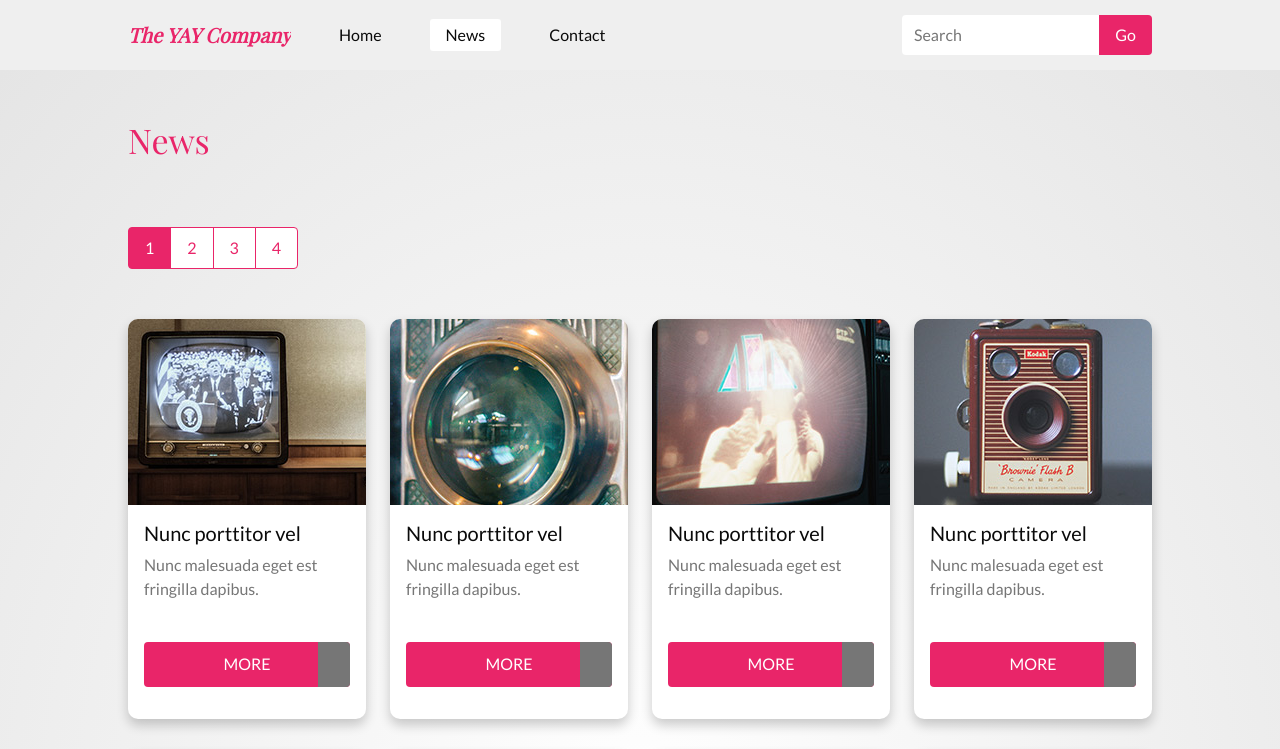
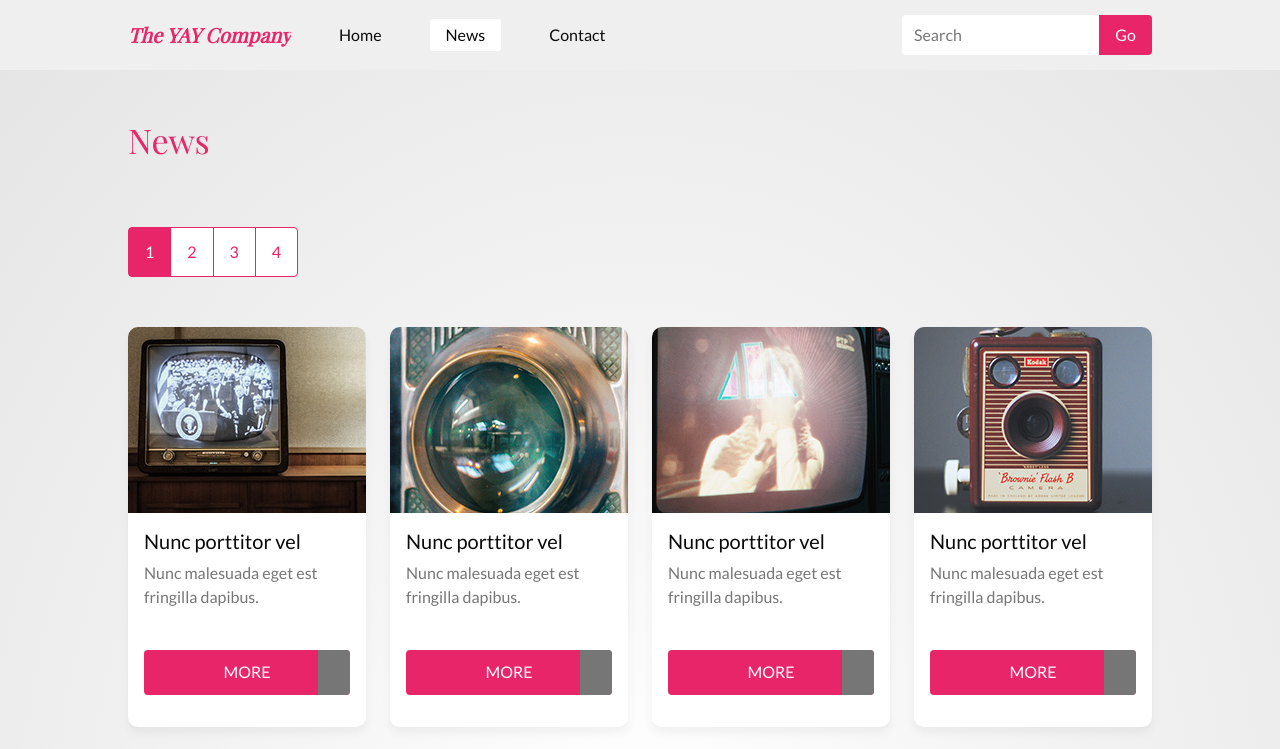
Before and after one commit to Noroff-FEU-Assignments/css-frameworks-ca-7oiden, a React (Create React App) app: page /news in a window 1280 px wide. Shown: the top 749 px of the page. Built offline with nearby package versions, Linux system fonts and the light colour scheme; a web font is replaced by a local one.

Commit message:
dropshadow mixin added

```diff
--- a/src/components/typography/ContactInfo.js
+++ b/src/components/typography/ContactInfo.js
@@ -4,22 +4,22 @@ function ContactInfo() {
   return (
     <>
       <div className="contact-info-items">
-        <div className="test">
+        <div className="contact-info-icon">
           <i className="fas fa-envelope"></i>
         </div>
         <p>hello@yay.com</p>
       </div>
       <div className="contact-info-items">
-        <div className="test">
+        <div className="contact-info-icon">
           <i className="fas fa-phone"></i>
         </div>
         <p>123 456 7890</p>
       </div>
       <div className="contact-info-items">
-        <div className="test">
+        <div className="contact-info-icon">
           <i className="fas fa-map-marker-alt"></i>
         </div>
-        <div className="address-container">
+        <div className="contact-info-address">
           <p>123 Some Street</p>
           <p>Somewhere</p>
           <p>Some City</p>
--- a/src/sass/partials/_accordion.scss
+++ b/src/sass/partials/_accordion.scss
@@ -1,8 +1,9 @@
 .accordion {
   //border: 2px solid black;
   border-radius: 10px !important;
-  box-shadow: $dropShadow;
   margin-bottom: 100px;
+
+  @include dropShadow(16px, 22px, 0.06);
 
   &:first-child {
     border-radius: 10px 10px 0 0;
@@ -19,6 +20,10 @@
   }
 
   &-body {
+    background: radial-gradient(
+      getColor(accordionGrad1),
+      getColor(accordionGrad2)
+    );
     display: flex;
     flex-direction: column;
     align-items: center;
--- a/src/sass/partials/_card.scss
+++ b/src/sass/partials/_card.scss
@@ -4,7 +4,8 @@
   border-radius: 10px;
   margin-bottom: 2rem;
   border: none;
-  box-shadow: $dropShadow;
+
+  @include dropShadow(6px, 10px, 0.05);
 
   &-body {
     padding: 1rem 2rem auto 1rem;
--- a/src/sass/partials/_customVariables.scss
+++ b/src/sass/partials/_custom.scss
@@ -7,6 +7,8 @@ $colors: (
   darkText: #0a0a0a,
   backgroundGrad1: #ffffff,
   backgroundGrad2: #e5e5e5,
+  accordionGrad1: #ffffff,
+  accordionGrad2: #f5f5f5,
   border: #d1d1d1,
   inputPrefix: #c7c7c7,
 );
@@ -42,13 +44,13 @@ $widths: (
 }
 
 //box-shadow
-$dropShadow: 0 6px 12px rgba(0, 0, 0, 0.2);
+$dropShadow: 0 6px 10px rgba(0, 0, 0, 0.15);
 
 //fonts
 $fontPrimary: "Lato";
 $fontMainHeadings: "Playfair Display";
 
-@mixin border($radius) {
-  border-radius: $radius;
-  border: 2px solid red;
+//mixins
+@mixin dropShadow($offsetY, $blur, $opacity) {
+  box-shadow: 0 $offsetY $blur rgba(0, 0, 0, $opacity);
 }
--- a/src/sass/partials/_form.scss
+++ b/src/sass/partials/_form.scss
@@ -39,7 +39,8 @@
   width: 100%;
   padding: 2rem getWidth(paddingSmallScreen);
   background-color: getColor(navbar);
-  box-shadow: $dropShadow;
+
+  @include dropShadow(6px, 6px, 0.04);
 
   @media (min-width: getBreakpoint(large)) {
     padding: 2rem getWidth(paddingLargeScreen);
@@ -111,13 +112,13 @@
   }
 }
 
-.contact-info-container {
+.contact-info {
+  &-container {
     display: flex;
     flex-direction: column;
     padding-top: 0;
     padding-left: getWidth(paddingSmallScreen);
     order: 1;
-  //background-color: pink;
 
     @media (min-width: 992px) {
       order: 2;
@@ -127,16 +128,26 @@
     }
   }
 
-.contact-info-items {
+  &-items {
     display: flex;
+    align-items: center;
+
+    &:last-child {
       align-items: baseline;
+    }
 
     & i {
       font-size: 2rem;
     }
   }
 
-.address-container {
+  &-icon {
+    width: 60px;
+    margin-top: 0.5rem;
+    height: 60px;
+  }
+
+  &-address {
     display: flex;
     flex-direction: column;
     align-items: flex-start;
@@ -146,9 +157,4 @@
       padding: 0;
     }
   }
-
-.test {
-  width: 60px;
-  margin-top: 0.5rem;
-  //background: pink;
 }
--- a/src/sass/partials/_navbar.scss
+++ b/src/sass/partials/_navbar.scss
@@ -62,8 +62,9 @@
   width: 100%;
   top: 70px;
   left: 0;
-  box-shadow: 0 16px 12px rgba(0, 0, 0, 0.1);
   padding-bottom: 3rem;
+
+  @include dropShadow(16px, 22px, 0.06);
 
   @media (min-width: getBreakpoint(large)) {
     position: static;
--- a/src/sass/partials/_tabs.scss
+++ b/src/sass/partials/_tabs.scss
@@ -32,7 +32,8 @@
     background-color: white;
     border: 1px solid getColor(border);
     border-radius: 0 10px 10px 10px;
-    box-shadow: $dropShadow;
+
+    @include dropShadow(16px, 22px, 0.06);
   }
 }
 
--- a/src/sass/partials/_typography.scss
+++ b/src/sass/partials/_typography.scss
@@ -5,7 +5,7 @@ h1 {
   padding-bottom: 1rem;
 }
 
-.contact-heading {
+h1.contact-heading {
   margin-top: 50px;
   padding-left: getWidth(paddingSmallScreen);
 
--- a/src/sass/style.scss
+++ b/src/sass/style.scss
@@ -1,4 +1,4 @@
-@import "./partials/customVariables";
+@import "./partials/custom";
 
 //bootstrap variables overrides
 
@@ -46,7 +46,7 @@ $pagination-bg: getColor(secondary);
 $pagination-color: getColor(primary);
 $pagination-active-color: getColor(secondary);
 $pagination-active-bg: getColor(primary);
-$pagination-padding-y: 0.5rem;
+$pagination-padding-y: 0.75rem;
 $pagination-padding-x: 1rem;
 $pagination-border-color: getColor(primary);
 $pagination-border-radius: 4px;
```
Lines whose indentation alone changed are shown as unchanged.
